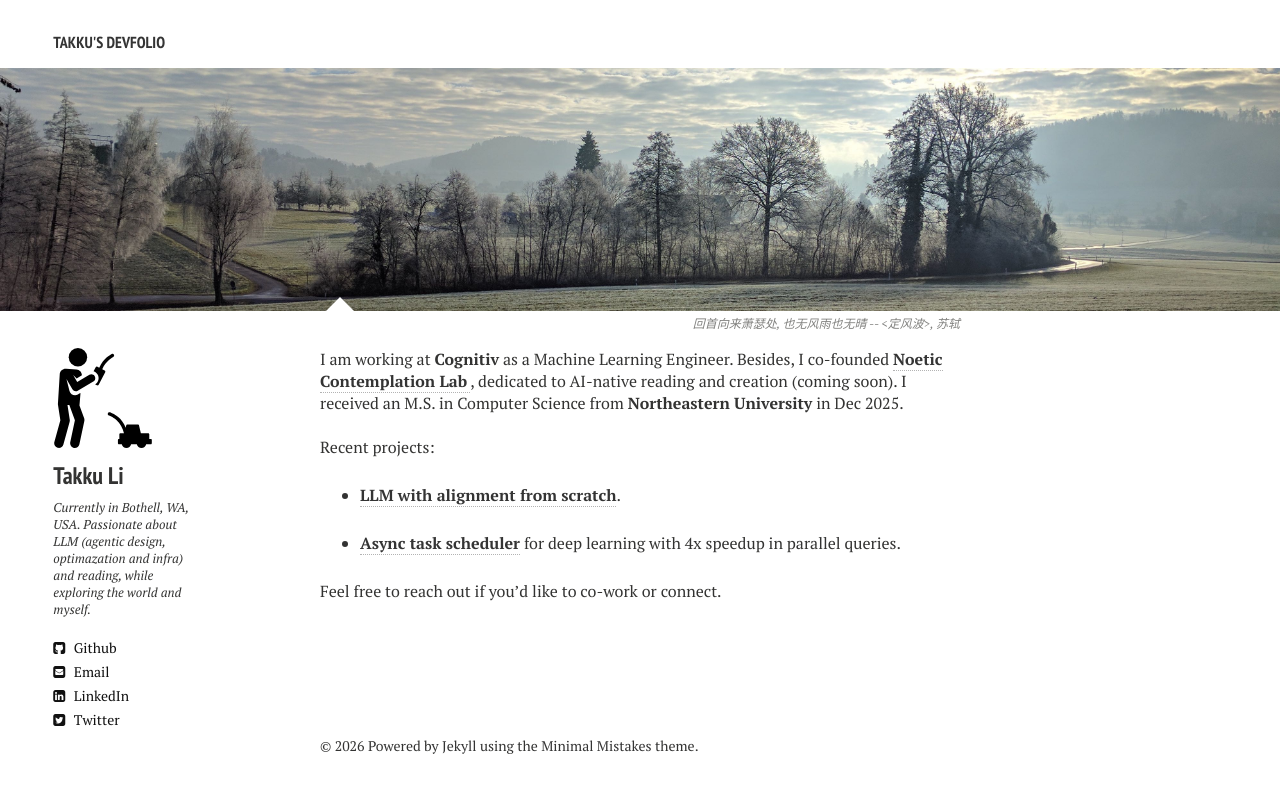
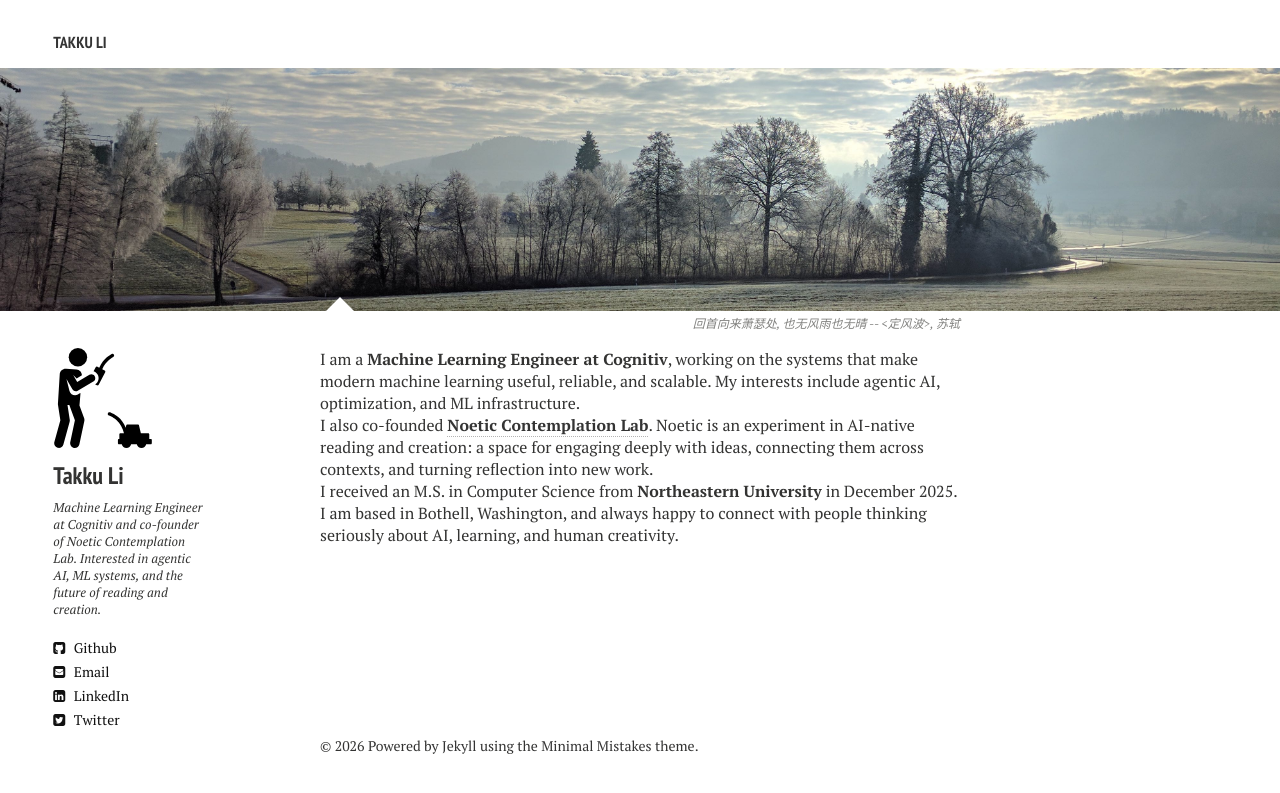
Before and after one commit to takkujunjieli/takkujunjieli.github.io, a Jekyll site: the page built from index.md, in a window 1280 px wide. Shown: the top 793 px of the page. Built offline with Jekyll 4.4.1, drawn with Linux system fonts in a browser that asks for light colours; nearby versions of some CDN libraries.

Commit message:
Update bio with Noetic founding story

```diff
--- a/_config.yml
+++ b/_config.yml
@@ -1,5 +1,5 @@
-title:            Takku's DevFolio
-description:      Welcome to my site.
+title:            Takku Li
+description:      Machine Learning Engineer and co-founder of Noetic Contemplation Lab.
 # Your site's domain goes here. Leave localhost server or blank when working locally.
 url:              https://takkujunjieli.github.io
 disqus_shortname: takkujl
@@ -8,7 +8,7 @@ disqus_shortname: takkujl
 owner:
   name:           Takku Li
   avatar:         avatar.svg
-  bio:            Currently in Bothell, WA, USA. Passionate about LLM (agentic design, optimazation and infra) and reading, while exploring the world and myself.
+  bio:            Machine Learning Engineer at Cognitiv and co-founder of Noetic Contemplation Lab. Interested in agentic AI, ML systems, and the future of reading and creation.
   # Social networking links are used in author-bio sidebar. Update and remove as you like.
   email: alvinbluy@gmail.com
   linkedin: junjietakkuli
--- a/index.md
+++ b/index.md
@@ -1,27 +1,23 @@
 ---
 layout: home2
-title: Hi There, Welcome!
-description: "Takku's Homepage"
-tags: [Jekyll, theme, responsive, blog, template]
+title: Takku Li
+description: "Machine Learning Engineer and co-founder of Noetic Contemplation Lab."
+tags: [machine learning, agentic AI, Noetic Contemplation Lab]
 image:
   feature: trees.jpg
   title: "回首向来萧瑟处, 也无风雨也无晴 -- <定风波>, 苏轼"
 ---
 
 <p>
-I am working at <b>Cognitiv</b> as a Machine Learning Engineer.
-Besides, I co-founded
-<a href="https://noetic-contemplation-lab.vercel.app" target="_blank">
-<b>Noetic Contemplation Lab</b>
-</a>, dedicated to AI-native reading and creation (coming soon).
-I received an M.S. in Computer Science from <b>Northeastern University</b> in Dec 2025.
+I am a <b>Machine Learning Engineer at Cognitiv</b>, working on the systems that make modern machine learning useful, reliable, and scalable. My interests include agentic AI, optimization, and ML infrastructure.
 </p>
 
-<br>
-<p>Recent projects:</p>
+<p>
+I also co-founded
+<a href="https://noetic-contemplation-lab.vercel.app" target="_blank" rel="noopener"><b>Noetic Contemplation Lab</b></a>.
+Noetic is an experiment in AI-native reading and creation: a space for engaging deeply with ideas, connecting them across contexts, and turning reflection into new work.
+</p>
 
-- <a href="https://github.com/takkujunjieli/from_0_llm" target="_blank"><b>LLM with alignment from scratch</b></a>.
-
-- <a href="https://github.com/takkujunjieli/AsyncTaskScheduler" target="_blank"><b>Async task scheduler</b></a> for deep learning with 4x speedup in parallel queries.
-
-Feel free to reach out if you'd like to co-work or connect.
+<p>
+I received an M.S. in Computer Science from <b>Northeastern University</b> in December 2025. I am based in Bothell, Washington, and always happy to connect with people thinking seriously about AI, learning, and human creativity.
+</p>
```
